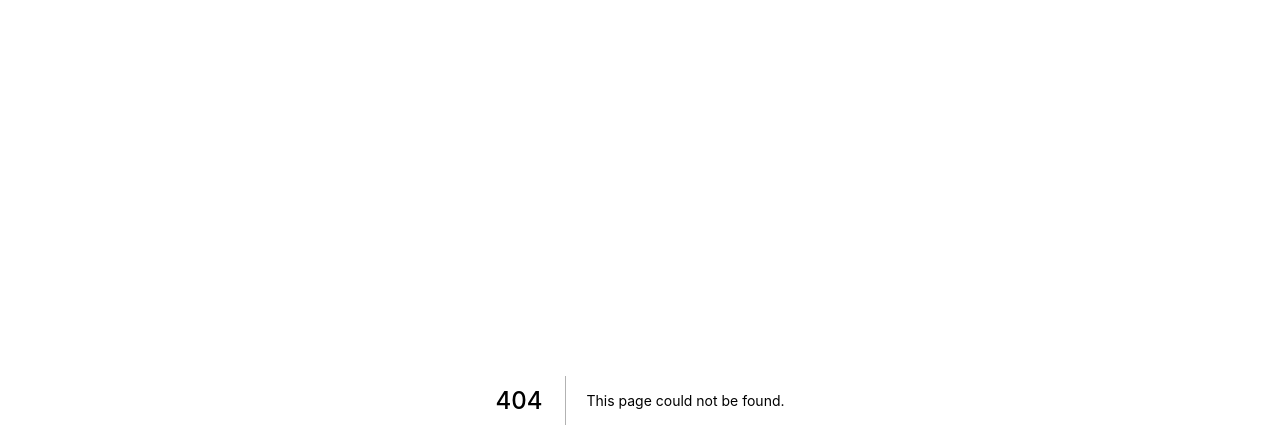
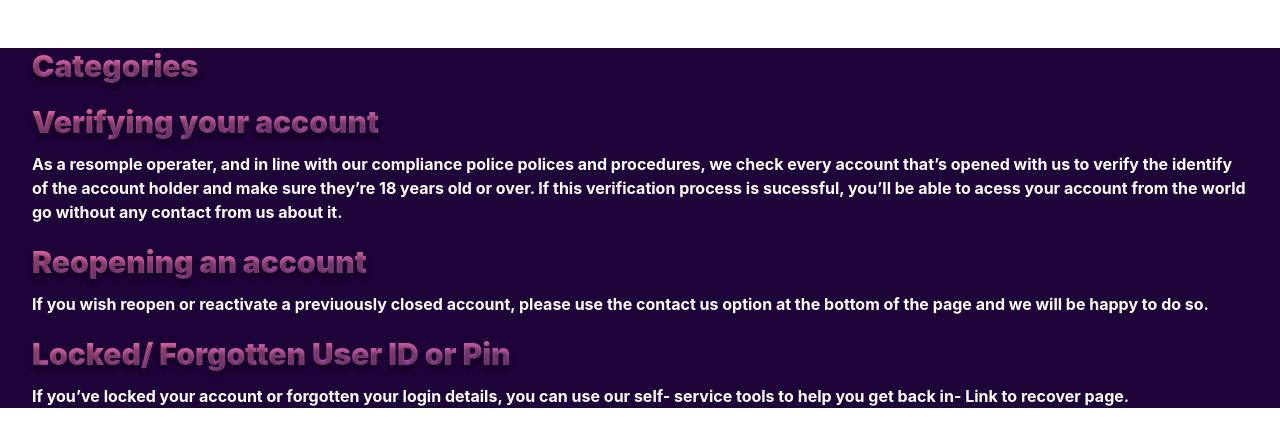
Before and after one commit to Sohailul/caltechcasino, a Next.js app: page /contact/sections/Categories in a window 1280 px wide. Before the commit this address had no page. Shown: the top 448 px of the page. Built offline with nearby package versions, Linux system fonts and the light colour scheme.

Commit message:
categories page added

```diff
--- a/pages/contact/index.js
+++ b/pages/contact/index.js
@@ -19,13 +19,14 @@ import Footer from "../shared/Footer";
 import Banner from "./sections/Banner";
 import ContactBanner from "./sections/ContactBanner";
 import Slider from "./sections/Slider";
+import Categories from "./sections/Categories";
 
-const index = () => {
+export default function Index() {
   return (
     <div>
       <Head>
-        <title>Caltechcasino: Homepage</title>
-        <meta name="description" content="Generated by create next app" />
+        <title>Caltechcasino: Contact</title>
+        <meta name="description" content="Caltechcasino contact page, Sports, Live casino, rewards, paly to earn" />
         <link rel="icon" href="/favicon.ico" />
       </Head>
       <div>
@@ -40,6 +41,7 @@ const index = () => {
             <Banner />
             <ContactBanner />
             <Slider/>
+            <Categories/>
             <Footer />
             <div className="flex justify-end mr-8">
               <button className="fixed bottom-32">
@@ -245,5 +247,4 @@ const index = () => {
       </div>
     </div>
   );
-};
-export default index;
+}
--- /dev/null
+++ b/pages/contact/sections/Categories.js
@@ -0,0 +1,53 @@
+const Categories = () => {
+  return (
+    <div className="px-8 mt-12">
+      <h1 className="text-3xl font-black">Categories</h1>
+      <div className="mt-5">
+        <h1 className="text-3xl font-black">Verifying your account</h1>
+        <p className="font-bold text-white mt-3">
+          As a resomple operater, and in line with our compliance police polices
+          and procedures, we check every account that’s opened with us to verify
+          the identify of the account holder and make sure they’re 18 years old
+          or over. If this verification process is sucessful, you’ll be able to
+          acess your account from the world go without any contact from us about
+          it.
+        </p>
+      </div>
+      <div className="mt-5">
+        <h1 className="text-3xl font-black">Reopening an account</h1>
+        <p className="font-bold text-white mt-3">
+          If you wish reopen or reactivate a previuously closed account, please
+          use the contact us option at the bottom of the page and we will be
+          happy to do so.
+        </p>
+      </div>
+      <div className="mt-5 mb-5">
+        <h1 className="text-3xl font-black">Locked/ Forgotten User ID or Pin</h1>
+        <p className="font-bold text-white mt-3">
+          If you’ve locked your account or forgotten your login details, you can
+          use our self- service tools to help you get back in- Link to recover
+          page.
+        </p>
+      </div>
+
+      <style>
+        {
+            `
+            h1{
+                background: linear-gradient(178.18deg, #FD749B -13.56%, #281AC8 158.3%);
+                -webkit-background-clip: text;
+                -webkit-text-fill-color: transparent;
+                background-clip: text;
+                text-fill-color: transparent;
+                text-shadow: 0px 4px 4px rgba(0, 0, 0, 0.25), 0px 4px 4px rgba(0, 0, 0, 0.25);
+                font-family: "Inter";
+                font-style: normal;
+            }
+            `
+        }
+      </style>
+    </div>
+  );
+};
+
+export default Categories;
--- a/pages/contact/sections/ContactBanner.js
+++ b/pages/contact/sections/ContactBanner.js
@@ -3,7 +3,7 @@ import banner from '../../../public/assets/contact/banner-2.png';
 
 const ContactBanner = () => {
   return (
-    <div className="flex justify-evenly items-center grid sm:grid-cols-1 md:grid-cols-1 lg:grid-cols-2 px-8">
+    <div className="flex justify-evenly items-center grid sm:grid-cols-1 md:grid-cols-1 lg:grid-cols-2 px-8 mb-12">
         <div>
             <Image
             src={banner}
```
